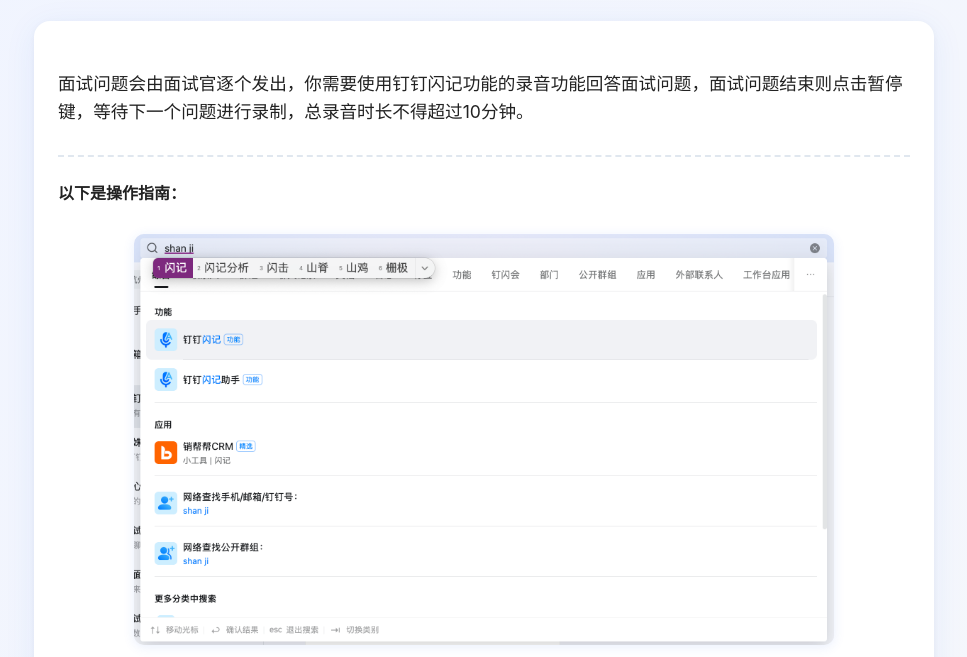
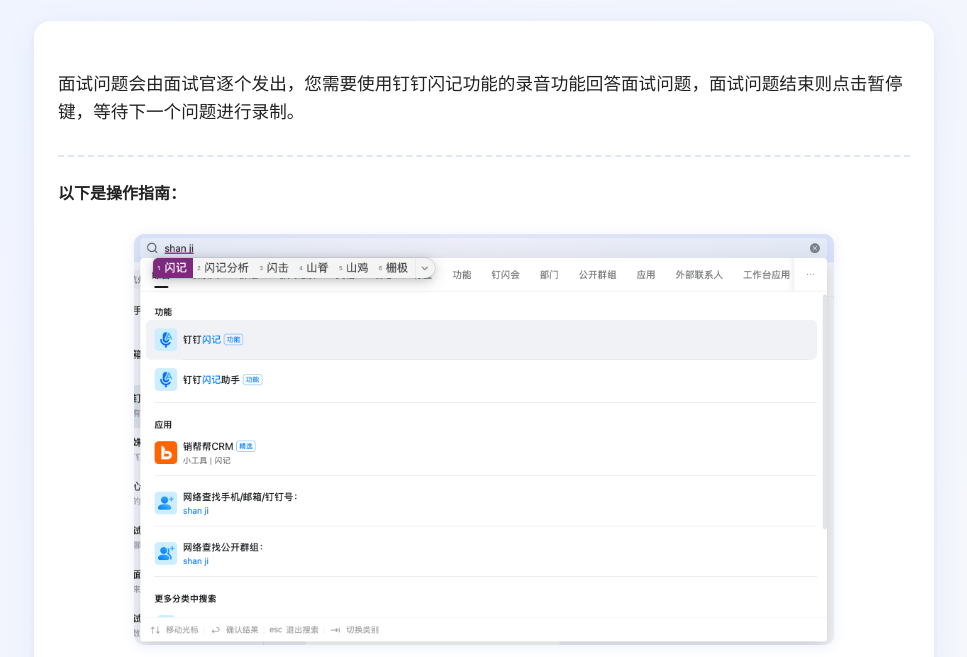
Before and after one commit to qqqq414/Agent, a plain HTML site: page index.html in a window 1280 px wide. Shown: the part 124-781 px from the top of the page, without its empty margins (156-1123 px from the left). Drawn offline with Linux system fonts and the light colour scheme.

Commit message:
Update index.html

```diff
--- a/index.html
+++ b/index.html
@@ -62,7 +62,7 @@
 <body>
     <h1>AI面试说明书</h1>
     <div class="content">
-        <p class="desc">面试问题会由面试官逐个发出，你需要使用钉钉闪记功能的录音功能回答面试问题，面试问题结束则点击暂停键，等待下一个问题进行录制，总录音时长不得超过10分钟。</p>
+        <p class="desc">面试问题会由面试官逐个发出，您需要使用钉钉闪记功能的录音功能回答面试问题，面试问题结束则点击暂停键，等待下一个问题进行录制。</p>
         <hr class="divider" />
         <p style="font-weight:600;">以下是操作指南：</p>
         <div class="img-block">
```
